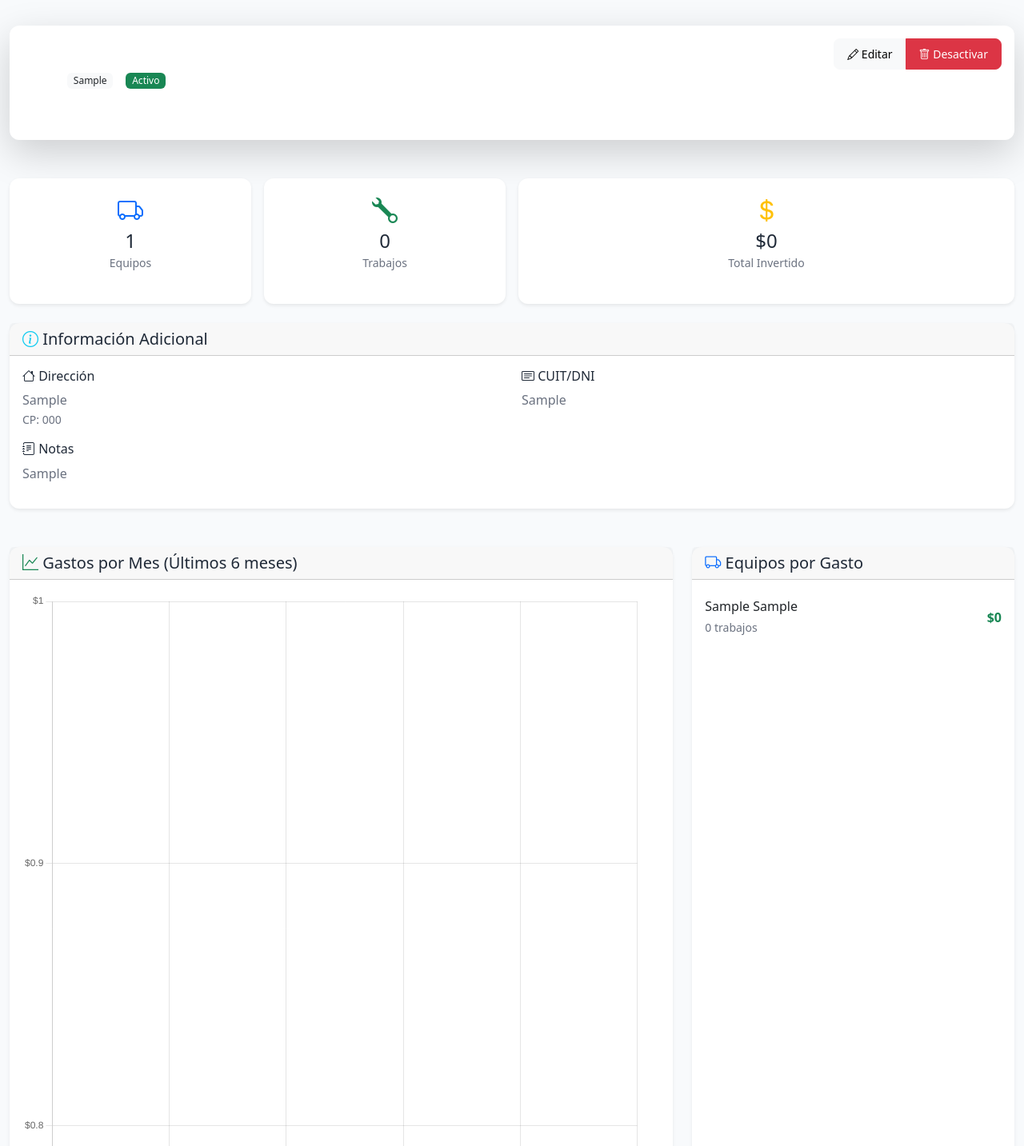
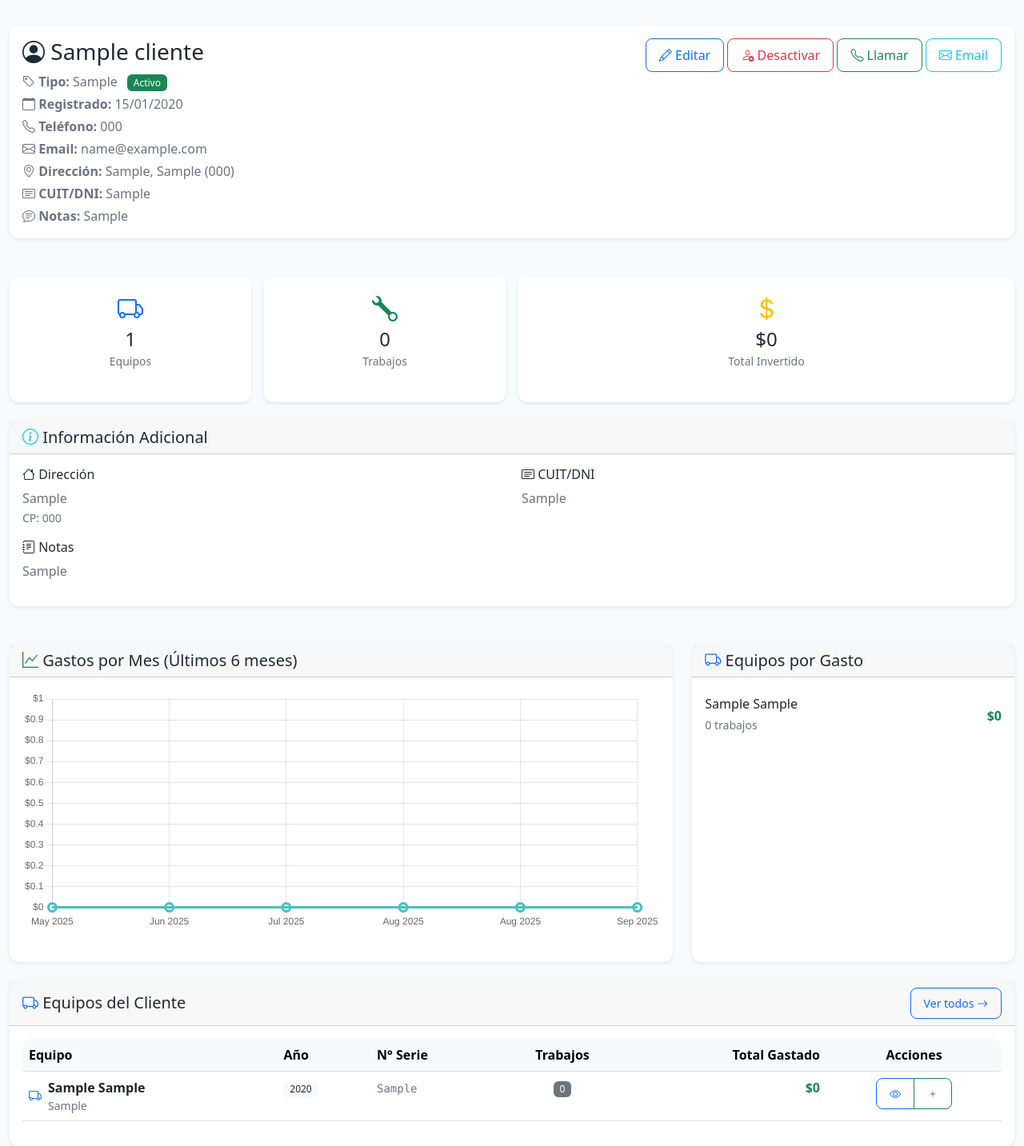
Before and after one commit to Aguus1610/EAD-ServicesManagement2, a Flask app: page /cliente/1 in a window 1280 px wide. Shown: the part 103-1536 px from the top of the page at 80% size. Run offline with Flask 3, Linux system fonts and the light colour scheme; tables that the repository leaves empty hold one stand-in row (values such as "Sample post").

Commit message:
Mejorar pagina de detalles del cliente - Tarjeta de informacion y grafico corregido
- Cambiado header colorido por tarjeta de informacion simple como en equipos
- Agregada informacion completa del cliente (direccion, CUIT/DNI, notas)
- Corregido problema del grafico que ocupaba toda la pantalla
- Limitada altura del grafico a 300px con contenedor responsive
- Mejorados tooltips y interacciones del grafico
- Botones de accion reorganizados y con colores apropiados
- Layout mas consistente con el resto de la aplicacion

```diff
--- a/templates/cliente_detail.html
+++ b/templates/cliente_detail.html
@@ -16,66 +16,62 @@
 
 {% block content %}
 <div class="animate-slide">
-    <!-- Header del cliente -->
+    <!-- Tarjeta de información del cliente -->
     <div class="row mb-4">
         <div class="col-12">
-            <div class="card bg-gradient-primary text-white shadow-lg">
+            <div class="card">
                 <div class="card-body">
-                    <div class="d-flex justify-content-between align-items-start">
-                        <div class="flex-grow-1">
-                            <div class="d-flex align-items-center mb-2">
-                                <i class="bi bi-person-circle me-3 fs-1"></i>
+                    <div class="d-flex justify-content-between align-items-start flex-wrap">
                         <div>
-                                    <h2 class="mb-1">{{ cliente.nombre }}</h2>
-                                    <div class="d-flex align-items-center gap-3 opacity-90">
-                                        <span class="badge bg-light text-dark">{{ cliente.tipo_cliente }}</span>
+                            <h3 class="mb-2">
+                                <i class="bi bi-person-circle"></i> {{ cliente.nombre }}
+                            </h3>
+                            <div class="text-muted">
+                                <p class="mb-1">
+                                    <i class="bi bi-tag"></i> <strong>Tipo:</strong> {{ cliente.tipo_cliente }}
                                     {% if cliente.activo %}
-                                        <span class="badge bg-success">Activo</span>
+                                    <span class="badge bg-success ms-2">Activo</span>
                                     {% else %}
-                                        <span class="badge bg-danger">Inactivo</span>
+                                    <span class="badge bg-danger ms-2">Inactivo</span>
                                     {% endif %}
-                                        <small>Registrado: {{ cliente.fecha_registro.strftime('%d/%m/%Y') }}</small>
-                                    </div>
-                                </div>
-                            </div>
-
-                            <!-- Información de contacto -->
-                            <div class="row g-3 mt-2">
+                                </p>
+                                <p class="mb-1"><i class="bi bi-calendar"></i> <strong>Registrado:</strong> {{ cliente.fecha_registro.strftime('%d/%m/%Y') }}</p>
                                 {% if cliente.telefono %}
-                                <div class="col-auto">
-                                    <div class="d-flex align-items-center">
-                                        <i class="bi bi-telephone me-2"></i>
-                                        <span>{{ cliente.telefono }}</span>
-                                    </div>
-                                </div>
+                                <p class="mb-1"><i class="bi bi-telephone"></i> <strong>Teléfono:</strong> {{ cliente.telefono }}</p>
                                 {% endif %}
                                 {% if cliente.email %}
-                                <div class="col-auto">
-                                    <div class="d-flex align-items-center">
-                                        <i class="bi bi-envelope me-2"></i>
-                                        <span>{{ cliente.email }}</span>
-                                    </div>
-                                </div>
+                                <p class="mb-1"><i class="bi bi-envelope"></i> <strong>Email:</strong> {{ cliente.email }}</p>
                                 {% endif %}
-                                {% if cliente.ciudad %}
-                                <div class="col-auto">
-                                    <div class="d-flex align-items-center">
-                                        <i class="bi bi-geo-alt me-2"></i>
-                                        <span>{{ cliente.ciudad }}</span>
-                                    </div>
-                                </div>
+                                {% if cliente.direccion %}
+                                <p class="mb-1"><i class="bi bi-geo-alt"></i> <strong>Dirección:</strong> {{ cliente.direccion }}{% if cliente.ciudad %}, {{ cliente.ciudad }}{% endif %}{% if cliente.codigo_postal %} ({{ cliente.codigo_postal }}){% endif %}</p>
+                                {% endif %}
+                                {% if cliente.cuit_dni %}
+                                <p class="mb-1"><i class="bi bi-card-text"></i> <strong>CUIT/DNI:</strong> {{ cliente.cuit_dni }}</p>
+                                {% endif %}
+                                {% if cliente.notas %}
+                                <p class="mb-0"><i class="bi bi-chat-text"></i> <strong>Notas:</strong> {{ cliente.notas }}</p>
                                 {% endif %}
                             </div>
                         </div>
-                        <div class="text-end">
-                            <div class="btn-group">
-                                <a href="/cliente/{{ cliente.id }}/editar" class="btn btn-light btn-sm">
+                        <div class="mt-3 mt-md-0">
+                            <a href="/cliente/{{ cliente.id }}/editar" class="btn btn-outline-primary">
                                 <i class="bi bi-pencil"></i> Editar
                             </a>
-                                <button class="btn btn-danger btn-sm" onclick="confirmarDesactivacion()">
-                                    <i class="bi bi-trash"></i> Desactivar
+                            {% if cliente.activo %}
+                            <button class="btn btn-outline-danger" onclick="confirmarDesactivacion()">
+                                <i class="bi bi-person-x"></i> Desactivar
                             </button>
-                            </div>
+                            {% endif %}
+                            {% if cliente.telefono %}
+                            <button class="btn btn-outline-success" onclick="llamarCliente()">
+                                <i class="bi bi-telephone"></i> Llamar
+                            </button>
+                            {% endif %}
+                            {% if cliente.email %}
+                            <button class="btn btn-outline-info" onclick="emailCliente()">
+                                <i class="bi bi-envelope"></i> Email
+                            </button>
+                            {% endif %}
                         </div>
                     </div>
                 </div>
@@ -166,7 +162,9 @@
                     </h5>
                 </div>
                 <div class="card-body">
-                    <canvas id="gastosChart" height="100"></canvas>
+                    <div style="position: relative; height: 300px; width: 100%;">
+                        <canvas id="gastosChart"></canvas>
+                    </div>
                 </div>
             </div>
         </div>
@@ -466,11 +464,20 @@ document.addEventListener('DOMContentLoaded', function() {
         options: {
             responsive: true,
             maintainAspectRatio: false,
+            interaction: {
+                intersect: false,
+                mode: 'index'
+            },
             plugins: {
                 legend: {
                     display: false
                 },
                 tooltip: {
+                    backgroundColor: 'rgba(0, 0, 0, 0.8)',
+                    titleColor: '#fff',
+                    bodyColor: '#fff',
+                    borderColor: 'rgba(75, 192, 192, 1)',
+                    borderWidth: 1,
                     callbacks: {
                         label: function(context) {
                             return 'Gastos: $' + context.parsed.y.toLocaleString();
```
Lines whose indentation alone changed are shown as unchanged.
